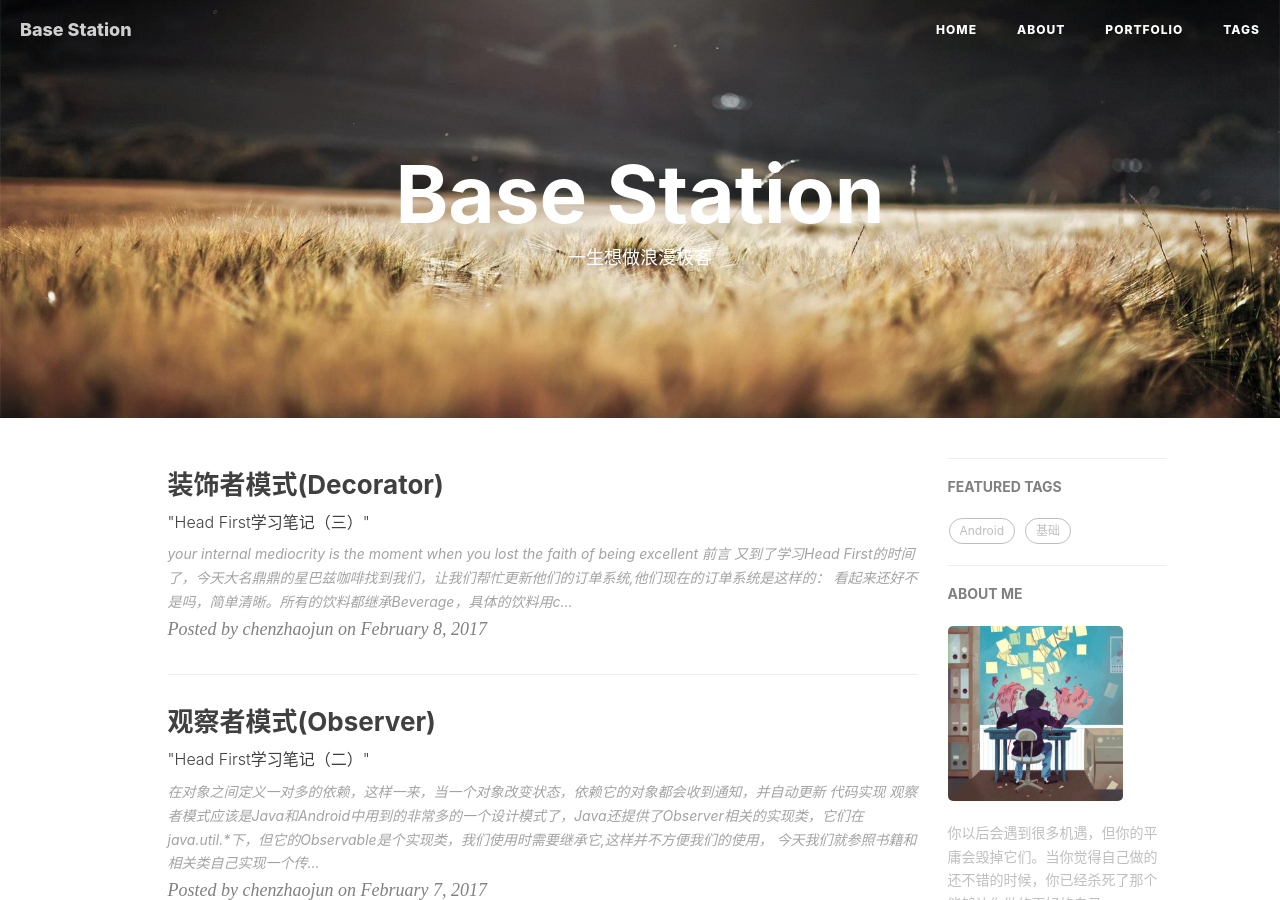
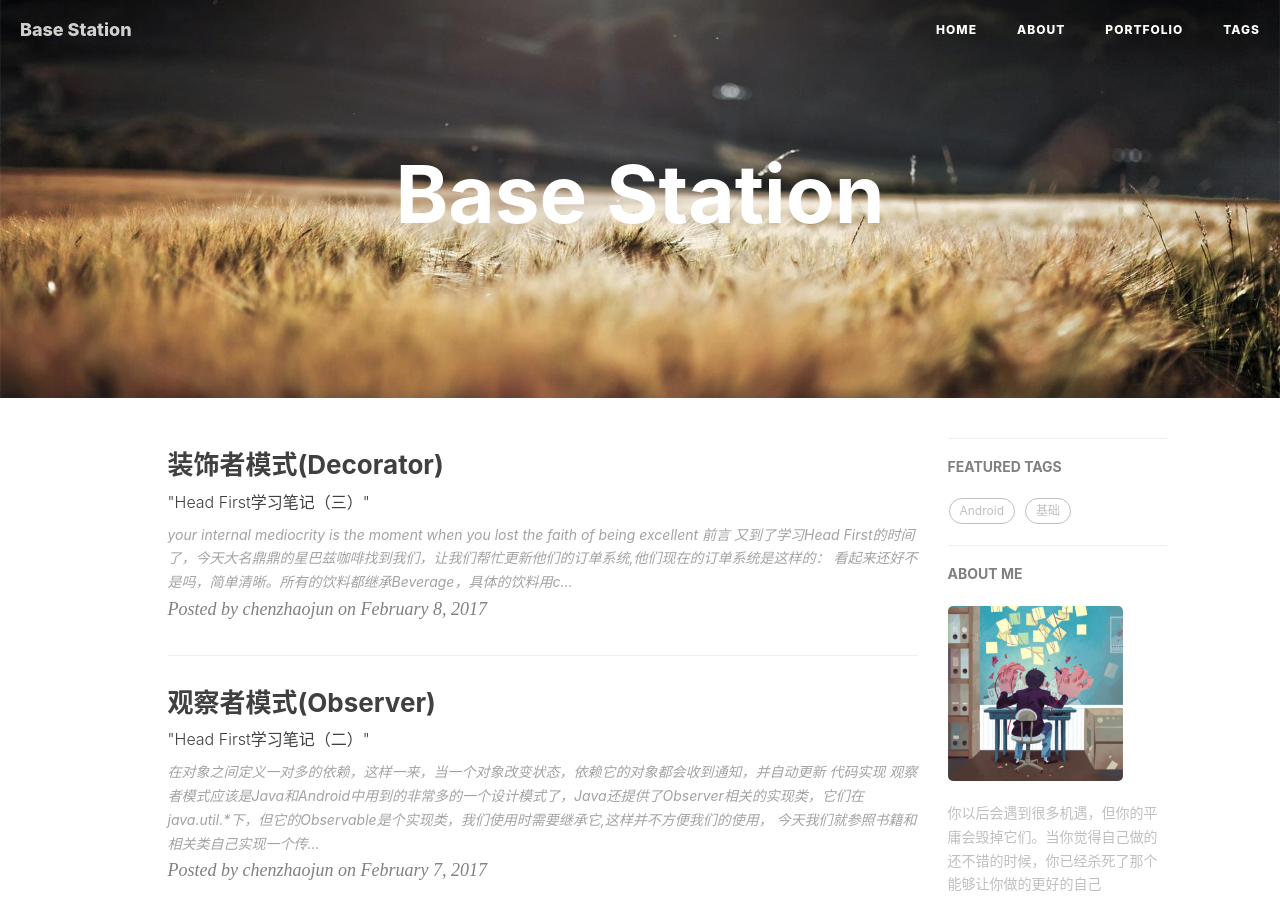
Before and after one commit to czj-dev/czj-dev.github.io, a Jekyll site: the page built from index.html, in a window 1280 px wide and 900 px high. Built offline with Jekyll 4.4.1, drawn with Linux system fonts in a browser that asks for light colours; nearby versions of some CDN libraries; the list of posts is cut into pages by our own code; comment, search, counter and statistics services are not loaded.

Commit message:
配置博客

```diff
--- a/_config.yml
+++ b/_config.yml
@@ -5,7 +5,7 @@
 email: mrchenzhaojun@gmail.com
 description: "Welcome to me blog"
 keyword: ""
-url: ""              # your host, for absolute URL
+url: "https://mr9527.github.io/"              # your host, for absolute URL
 baseurl: ""         # for example, '/blog' if your blog hosted on 'host/blog'
 
 
--- a/index.html
+++ b/index.html
@@ -1,6 +1,6 @@
 ---
 layout: page
-description: "一生想做浪漫极客"
+description: ""
 ---
 
 {% for post in paginator.posts %}
```
Also changed, not shown: 1 other file.
